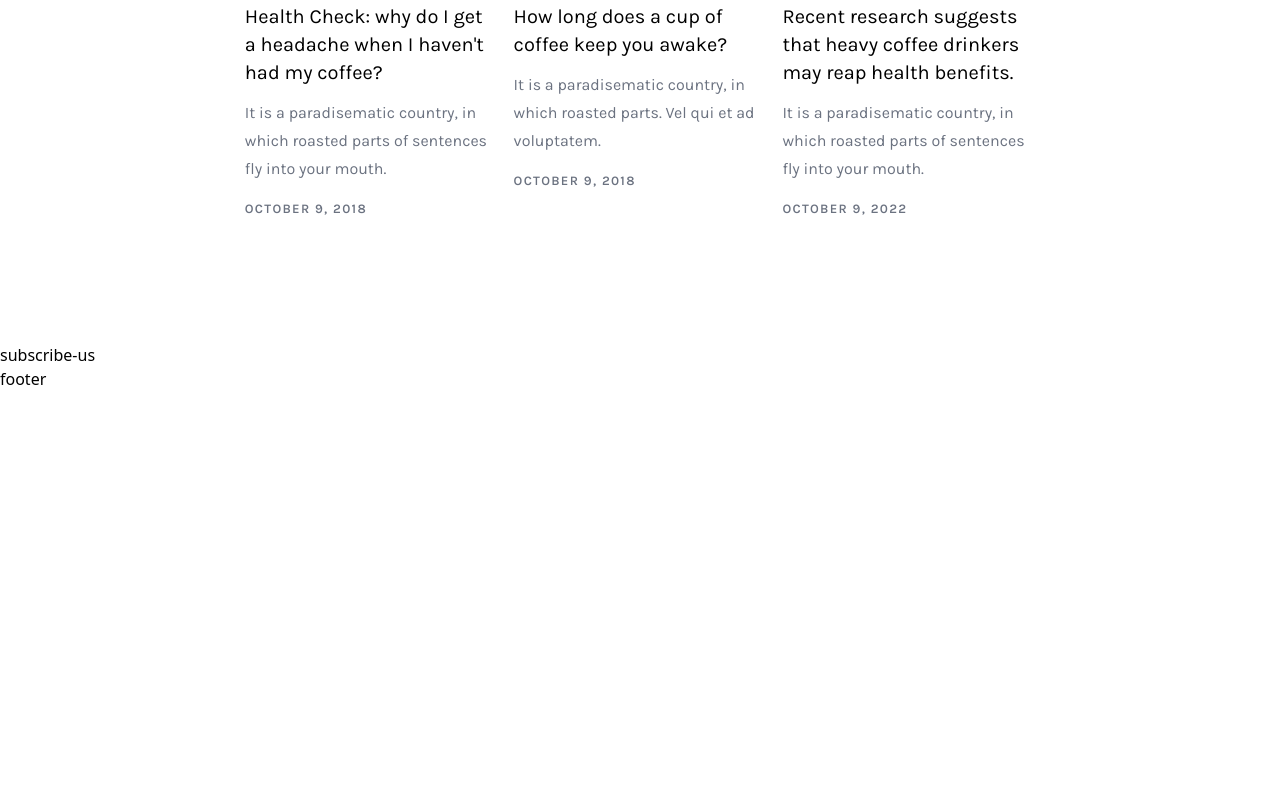
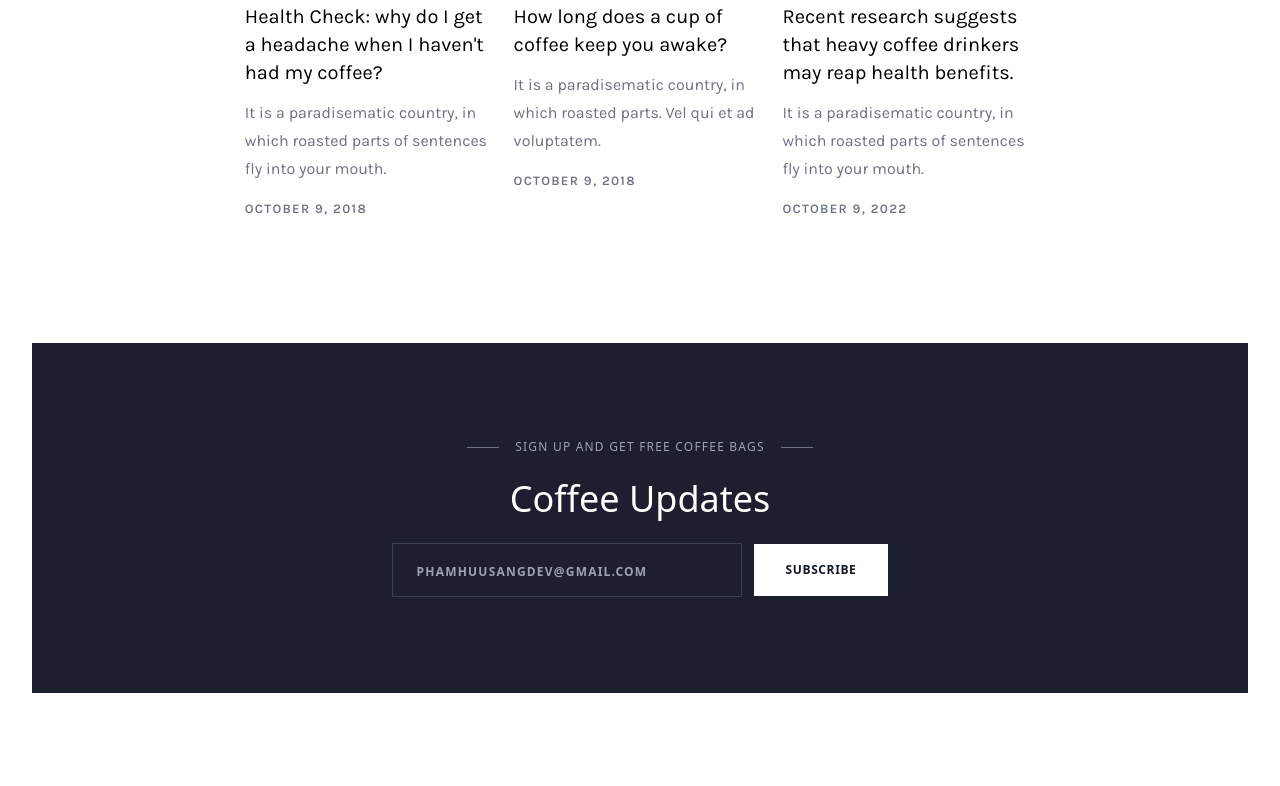
Before and after one commit to HuuSang15/taildwind_CoffeeStyle, a website: page public/index.html in a window 1280 px wide. Shown: the part 5223-6009 px from the top of the page. Before the commit the page ends 5614 px from the top, so only its background shows below. Drawn offline with nearby package versions, Linux system fonts and the light colour scheme; files that its build step writes are made by us from their sources.

Commit message:
Add Subscribe Us

```diff
--- a/public/index.html
+++ b/public/index.html
@@ -118,6 +118,8 @@
           </div>
           <!--End slider-->
 
+
+          <!--Start story-->
           <div class="story flex justify-center items-center">
             <div
               class="px-4 sm:px-16 md:px-32 lg:px-64 xl:px-96 py-32 text-center"
@@ -223,6 +225,7 @@
             <div class="hs-subheadline-label">More Products</div>
             <div class="hs-subheadline-deco-line"></div>
           </div>
+           <!--Start more-products-->
           <div class="more-products w-[95%] xl:w-[65%] mx-auto mb-16">
             <div
               class="grid grid-cols-1 md:grid-cols-2 lg:grid-cols-3 gap-8 md:gap-4"
@@ -523,7 +526,6 @@
           </div><!--End coffee-magazine-->
           <div class="hs-parallax bg-[url('./img/bg-parallax-01.jpeg')] bg-cover bg-no-repeat bg-center h-[400px] mb-24
            bg-fixed w-[100vw] relative left-[calc(-50vw+50%)]">
-
           </div><!--End Parallax-->
           <div class="hs-subheadline">
             <div class="hs-subheadline-deco-line"></div>
@@ -618,11 +620,32 @@
           </div>
           <!-- End lifestyle-stories -->
 
-          <div class="subscribe-us">subscribe-us</div>
+          <div class="subscribe-us h-[350px] w-[95%] bg-[#1d1f2e] flex flex-col justify-center items-center mb-24 mx-auto px-8">
+            <div class="flex justify-center items-center mb-6 px-6 xs:px-0">
+              <div class="w-8 h-px bg-gray-500"></div>
+              <div class="uppercase mx-4 tracking-widest text-gray-400 font-medium text-xs text-center">
+                SIGN UP AND GET FREE COFFEE BAGS
+              </div>
+              <div class="w-8 h-px bg-gray-500"></div>
+            </div>
+            <div class="text-4xl text-white mb-6">Coffee Updates</div>
+            <div class="hs-form ">
+              <div class="flex  flex-col md:flex-row justify-center items-center gap-3">
+                <div class="hs-form-item text-center">
+                  <input type="email"  placeholder="phamhuusangdev@gmail.com" class="px-6 py-4 w-[350px] max-w-[90%] xs:max-w-full bg-inherit border-[1px] border-gray-700
+                    outline-none text-white leading-5 hover:border-gray-300 duration-500 focus:border-gray-300 placeholder:uppercase placeholder:text-xs
+                    placeholder:tracking-widest placeholder:font-semibold">
+                </div>
+                <div class="hs-form-item">
+                  <Button type="submit" class="hs-button text-sm bg-white text-gray-900 w-max">Subscribe</Button>
+                </div>
+              </div>
+            </div>
+          </div>
           <!--End subscribe-us-->
         </main>
 
-        <footer>footer</footer>
+        <footer class=" h-[350px] bg-black">footer</footer>
       </div>
       <!--End content-wrapper-->
     </div>
```
